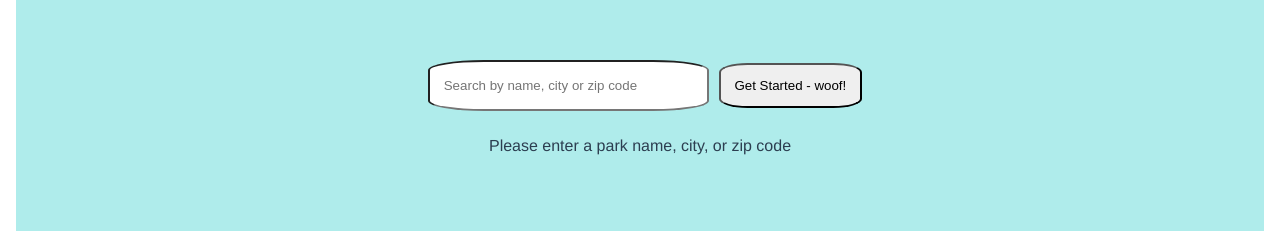
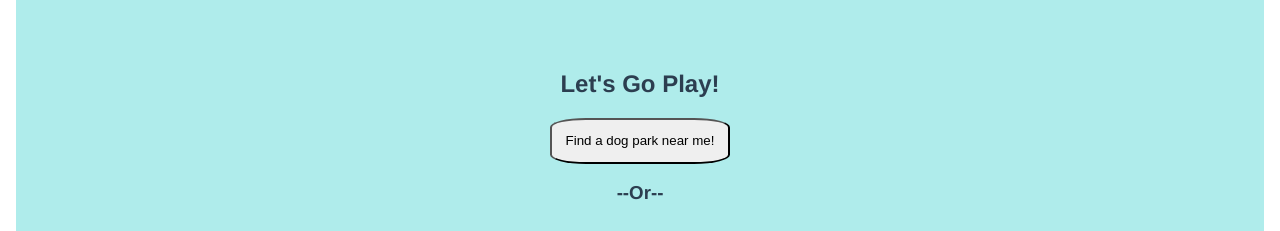
Before and after one commit to the-bone-yard/frontend, a Vue app: page /#/ in a window 1280 px wide. Shown: the part 409-640 px from the top of the page. Built offline with nearby package versions, Linux system fonts and the light colour scheme; no server answers.

Commit message:
Add button and headings for 'near me' search

```diff
--- a/src/components/FindPark.vue
+++ b/src/components/FindPark.vue
@@ -1,5 +1,8 @@
 <template>
   <section>
+    <h2>Let's Go Play!</h2>
+    <button>Find a dog park near me!</button>
+    <h3>--Or--</h3>
     <input
       class="search-input"
       type="text"
@@ -39,7 +42,7 @@ export default {
   border-radius: 20%;
   padding: 1em;
 }
-.search-button {
+button {
   border-radius: 20%;
   padding: 1em;
 }
```
